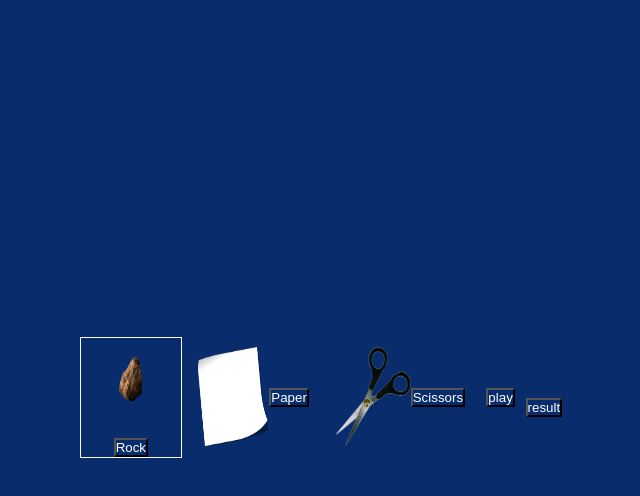
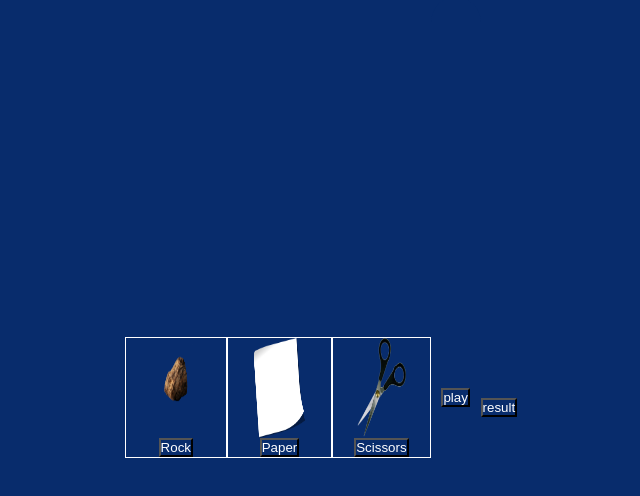
Before and after one commit to jjmaila/Rock-Paper-Scissors, a plain HTML site: page projects 1 to 4/index.html in a window 1280 px wide. Shown: the part 58-554 px from the top of the page, without its empty margins (319-959 px from the left). Drawn offline with Linux system fonts and the light colour scheme.

Commit message:
fix changes

```diff
--- a/projects 1 to 4/assets/css/style.css
+++ b/projects 1 to 4/assets/css/style.css
@@ -87,6 +87,3 @@ p{
     height: auto;
     flex-direction: column;
 }
-
-
-oh ye
--- a/projects 1 to 4/index.html
+++ b/projects 1 to 4/index.html
@@ -33,13 +33,13 @@
 
         </div>
 
-        <div>
+        <div class="button-container">
             <img class="image2" src="assets/image/paper.png" alt="Paper" width="100" height="100">
             <button id="paper-button">Paper</button>
 
         </div>
 
-        <div>
+        <div class="button-container">
             <img class="image3" src="assets/image/scissors.png " alt="scissors" width="100" height="100">
             <button id="scissors-button">Scissors</button>
 
```
